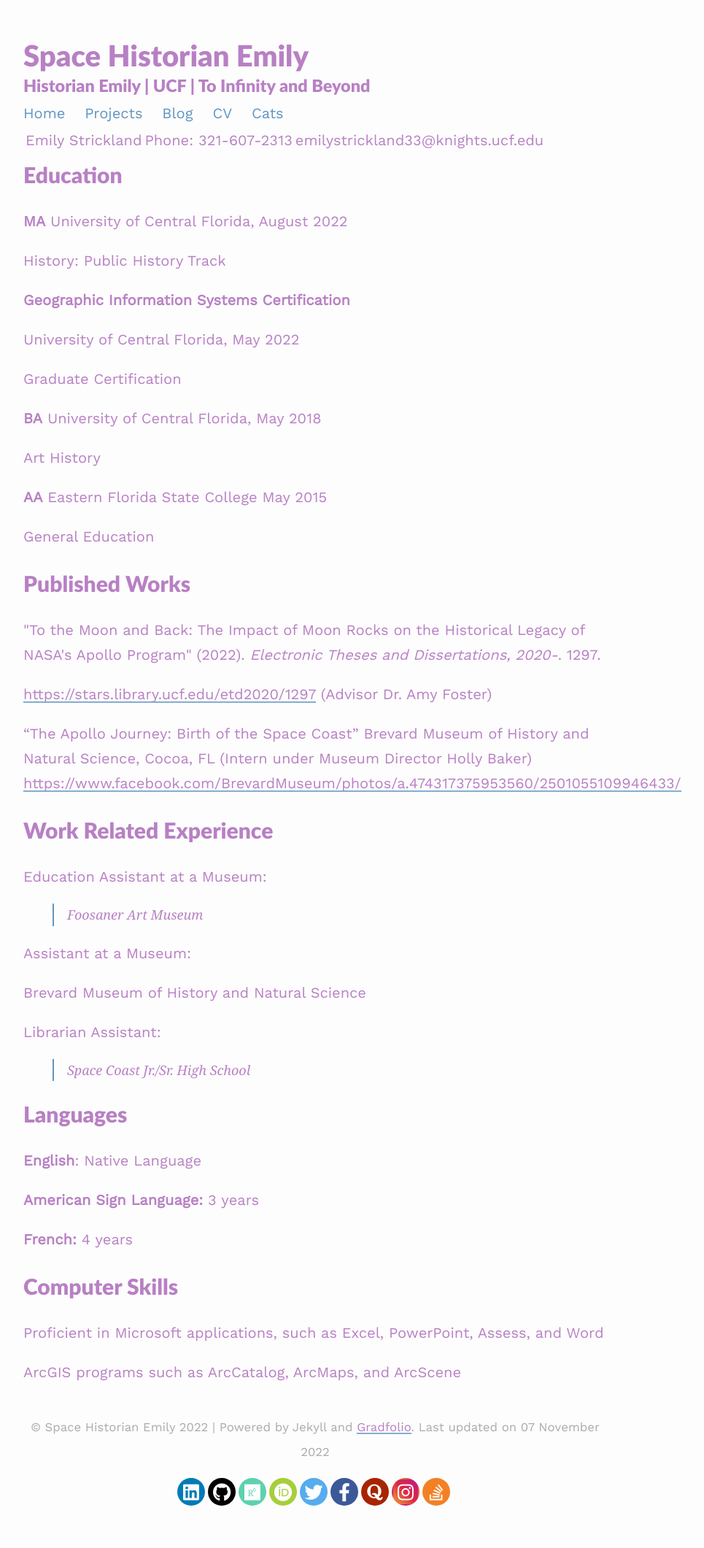
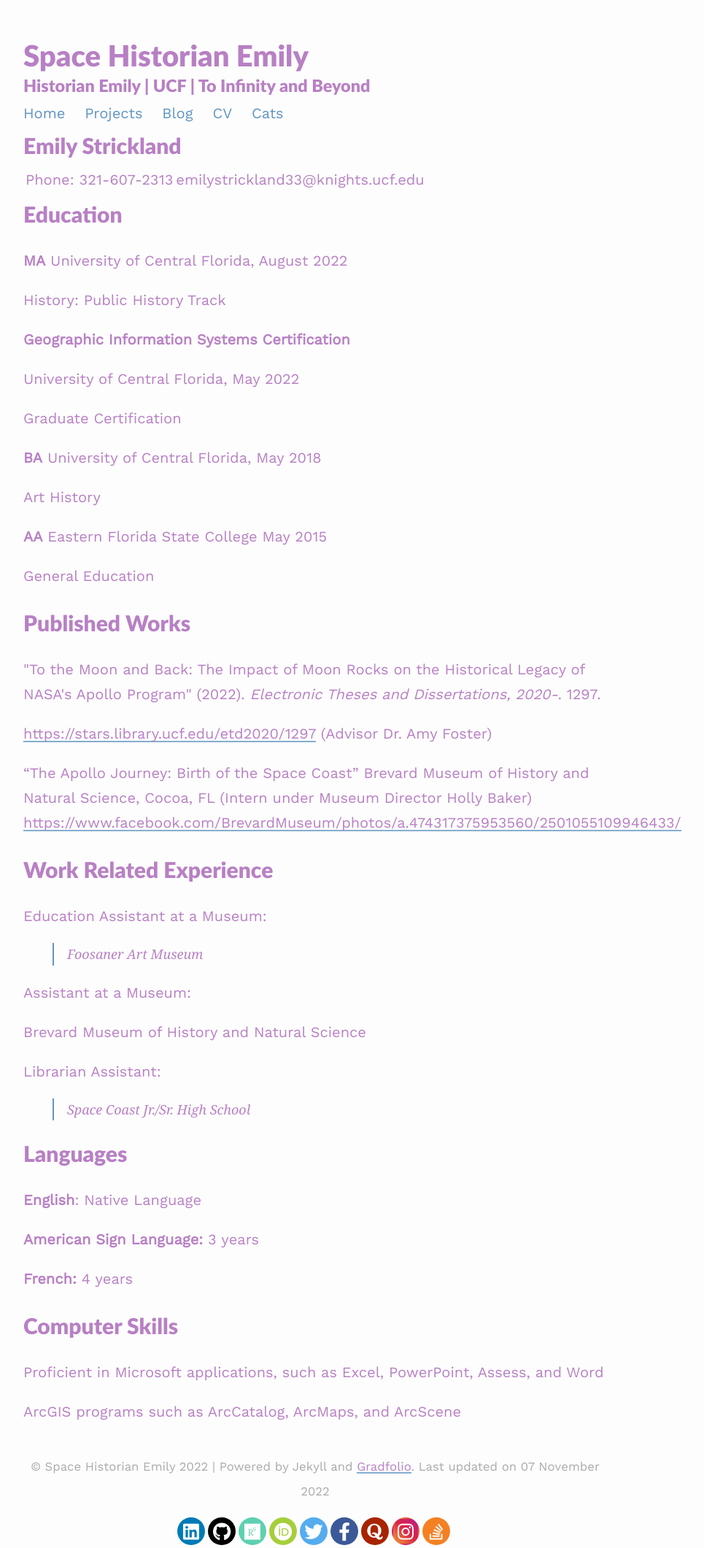
Before and after one commit to emilystrickland2/Historian, a Jekyll site: the page built from cv.md, in a window 1280 px wide. Shown: the whole page at 73% size, without its empty margins (208-1173 px from the left). Built offline with Jekyll 4.4.1, drawn with Linux system fonts in a browser that asks for light colours; nearby versions of some CDN libraries; before the commit the page ends 2067 px from its top, so only the background shows below that.

Commit message:
Update cv.md

```diff
--- a/cv.md
+++ b/cv.md
@@ -5,7 +5,9 @@ title: CV
 published: true
 ---
 
-Emily Strickland | Phone: 321-607-2313 | emilystrickland33@knights.ucf.edu |
+# Emily Strickland
+
+| Phone: 321-607-2313 | emilystrickland33@knights.ucf.edu |
 
 # Education
 
```
